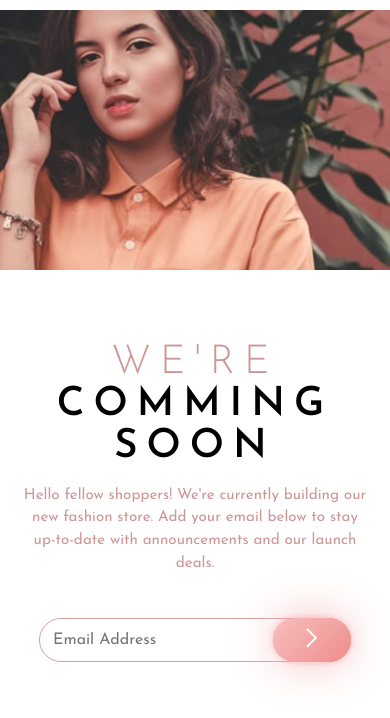
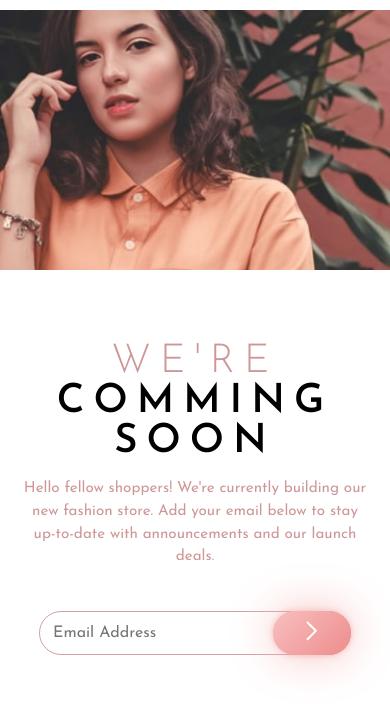
Before and after one commit to ismaelBZ/baseApparel, a plain HTML site: page index.html in a window 390 px wide. Shown: the part 80-798 px from the top of the page. Drawn offline with Linux system fonts and the light colour scheme.

Commit message:
fixing responsivity

```diff
--- a/index.js
+++ b/index.js
@@ -3,7 +3,6 @@ const logoWrapper = document.querySelector(".logo-wrapper")
 const commingSoonSection = document.getElementById("commingSoonSection")
 
 function resizeLayout() {
-
 
   if (window.innerWidth > 680) {
 
@@ -16,18 +15,17 @@ function resizeLayout() {
     const totalHeight = parseInt(window.getComputedStyle(imgHero).height);
     const blankSpace = totalHeight - headerHight - sectionHeight
 
+    /* Centralizing on resize */
     commingSoonSection.style.marginTop = `${0.8 * (blankSpace / 2)}px`;
 
-//     // const commingSoonHeight = window.getComputedStyle(commingSoonSection).height;
-//     imgHero.style.height = "100vh";
   }
-
+    /* Returning to css position */
   if (window.innerWidth < 680) {
     commingSoonSection.style.marginTop = "8vh";
   }
 }
 
-resizeLayout();
+resizeLayout(); // Call to on load if the window is loading in a width rezided needeed
 
 const increasePercent = (value, increase) => {
   newValue = `${value+increase}%`;
@@ -41,6 +39,7 @@ const moveSubmitButton = (positionInPercentage) => {
 }
 
 function handleSubmit() {
+
   const submitButton = document.querySelector(".submit-button");
   let position = 10;
 
@@ -48,18 +47,26 @@ function handleSubmit() {
   let intervalID = setInterval(() => {
     position += 1
     submitButton.style.right = `${position}%`;
+
+    /* reaching the left position */
     if(position >= 70) {
       clearInterval(intervalID);
       let breakNumber = 0;
+
+      /* taking a break befor return to right */
       let takeABreak = setInterval(() => {
         breakNumber++;
         console.log(breakNumber);
         if (breakNumber >= 15) {
           clearInterval(takeABreak);
+
+          /* End breack and start return */
           let returnIntervalID = setInterval(() => {
             position -= 1
             submitButton.style.right = `${position}%`;
             console.log(position);
+
+            /* reaching the right position */
             if(position <= 10) {
               clearInterval(returnIntervalID);
             }
@@ -69,30 +76,41 @@ function handleSubmit() {
     }
   }, 7);
 
+  /* Starting handle background call Stack in sequence of moove button */
   handleBackground();
 
 };
 
 function handleBackground() {
+
   const buttonBackground = document.querySelector(".button-background-animation" );
   const inputValue = document.querySelector(".email-input")
   let progress = 10;
 
+  /* start increasing with from right */
   let backgroundInterval = setInterval(() => {
     progress += 1;
     console.log(progress)
     buttonBackground.style.width = `${progress}%`;
+
+    /* reaching the left position */
     if (progress >= 70) {
         clearInterval(backgroundInterval);
         inputValue.value = "";
         let breakNumber = 0;
+
+        /* taking a break to accompany the button */
         let takeABreak = setInterval(() => {
           breakNumber++;
           if (breakNumber >= 15) {
             clearInterval(takeABreak);
+
+            /* start decreasing width to return to left side */
             let backgroundIntervalReverse = setInterval(() => {
               progress -= 1;
               buttonBackground.style.width = `${progress}%`
+
+              /* reaching left side */
               if (progress <= 20) {
                 clearInterval(backgroundIntervalReverse);
               }
--- a/styles.css
+++ b/styles.css
@@ -7,6 +7,10 @@
 
   /*Color*/
   --softRed: hsl(0, 36%, 70%);
+}
+
+html {
+  height: 100%;
 }
 
 * {
@@ -19,6 +23,13 @@
   box-sizing: border-box;
 }
 
+body{
+  height: 100%;
+  margin-bottom: 5vh;
+}
+
+/* logo */
+
 .logo-wrapper {
   padding: 3.4vh;
 }
@@ -29,6 +40,8 @@
   min-height: 29px;
 }
 
+/* img */
+
 .img-hero {
   width: 100%;
   max-height: 32vh;
@@ -36,14 +49,17 @@
   object-position: top left;
 }
 
+/* comming soon title */
+
 #commingSoonSection {
   margin-top: 8vh;
+  padding-bottom: 5vh;
 }
 
 .comming-soon {
   font-family: var(--josefinSans);
   letter-spacing: 9px;
-  line-height: 5vh;
+  line-height: 1;
   text-align: center;
 }
 
@@ -57,6 +73,8 @@
   font-size: 2.5rem;
 }
 
+/* comming soon text */
+
 .call-to-action {
   margin: auto;
   margin-top: 1.9vh;
@@ -69,13 +87,18 @@
   color: var(--softRed);
 }
 
+/* form */
+
 form {
   margin-top: 5vh;
+  margin-bottom: 5vh;
   position: relative;
   display: flex;
   justify-content: center;
   align-items: center;
 }
+
+/* input */
 
 .email-input {
   width: 80%;
@@ -92,6 +115,8 @@ form {
   outline: none;
   border: 1px solid hsla(0, 100%, 82%, 0.9);
 }
+
+/* button */
 
 .submit-button {
   width: 20%;
@@ -116,6 +141,8 @@ form {
   transition: 1s; */
 }
 
+/* background bar on button animation  */
+
 .button-background-animation {
   width: 20%;
   height: 100%;
@@ -126,6 +153,7 @@ form {
   background: linear-gradient(135deg, rgb(248, 191, 191), rgb(238, 140, 140));
 }
 
+/* medias */
 
 @media only screen and (min-width: 680px) {
 
@@ -144,3 +172,18 @@ form {
     max-width: 50%;
   }
 }
+
+/* @media only screen and (max-height: 470px) {
+  .comming-soon {
+    line-height: 1;
+  }
+}
+
+@media only screen and (max-height: 740px) {
+
+  #commingSoonSection {
+    margin-top: 4vh;
+  }
+   */
+
+}
```
